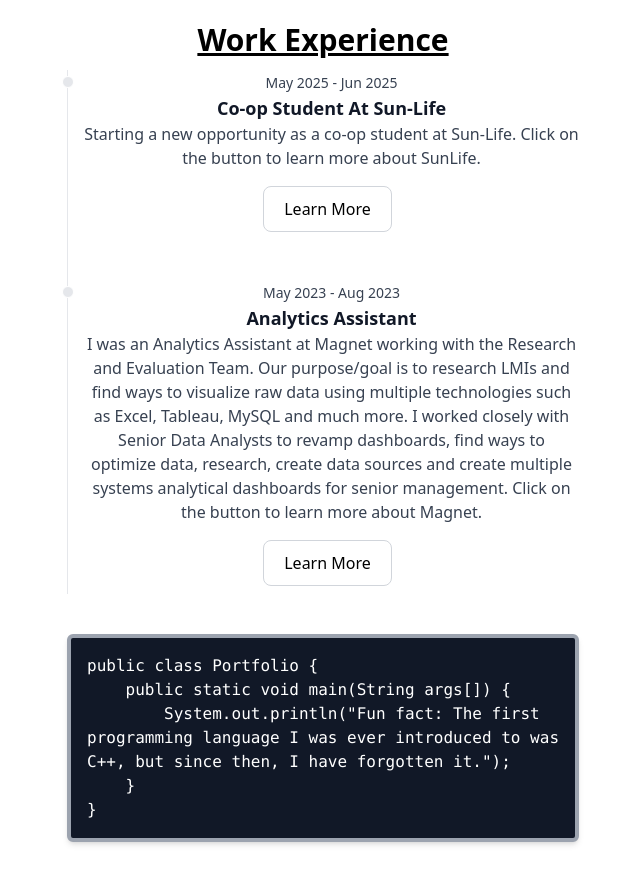
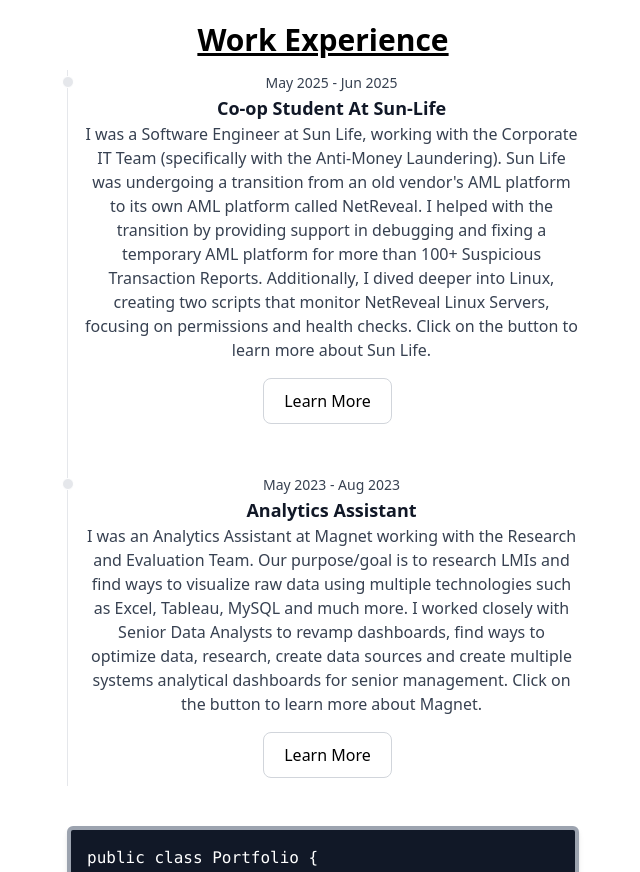
Before and after one commit to AhmedAbdulwasi/portfolio, a React (Vite) app: page / in a window 1280 px wide. Shown: the part 2040-2912 px from the top of the page, without its empty margins (317-957 px from the left). Built offline with nearby package versions, Linux system fonts and the light colour scheme.

Commit message:
Update Experience.jsx

```diff
--- a/src/pages/Experience.jsx
+++ b/src/pages/Experience.jsx
@@ -23,8 +23,8 @@
                 Co-op Student At Sun-Life
               </h3>
               <p className="mb-4 text-base font-normal text-gray-700">
-                Starting a new opportunity as a co-op student at Sun-Life. Click on the button to learn more
-                about SunLife.
+                I was a Software Engineer at Sun Life, working with the Corporate IT Team (specifically with the Anti-Money Laundering). Sun Life was undergoing a transition from an old vendor's AML platform to its own AML platform called NetReveal. I helped with the transition by providing support in debugging and fixing a temporary AML platform for more than 100+ Suspicious Transaction Reports. Additionally, I dived deeper into Linux, creating two scripts that monitor NetReveal Linux Servers, focusing on permissions and health checks. Click on the button
+                to learn more about Sun Life.
               </p>
               <p>
                 <a href="https://www.sunlife.ca/en/" target="_blank">
```
